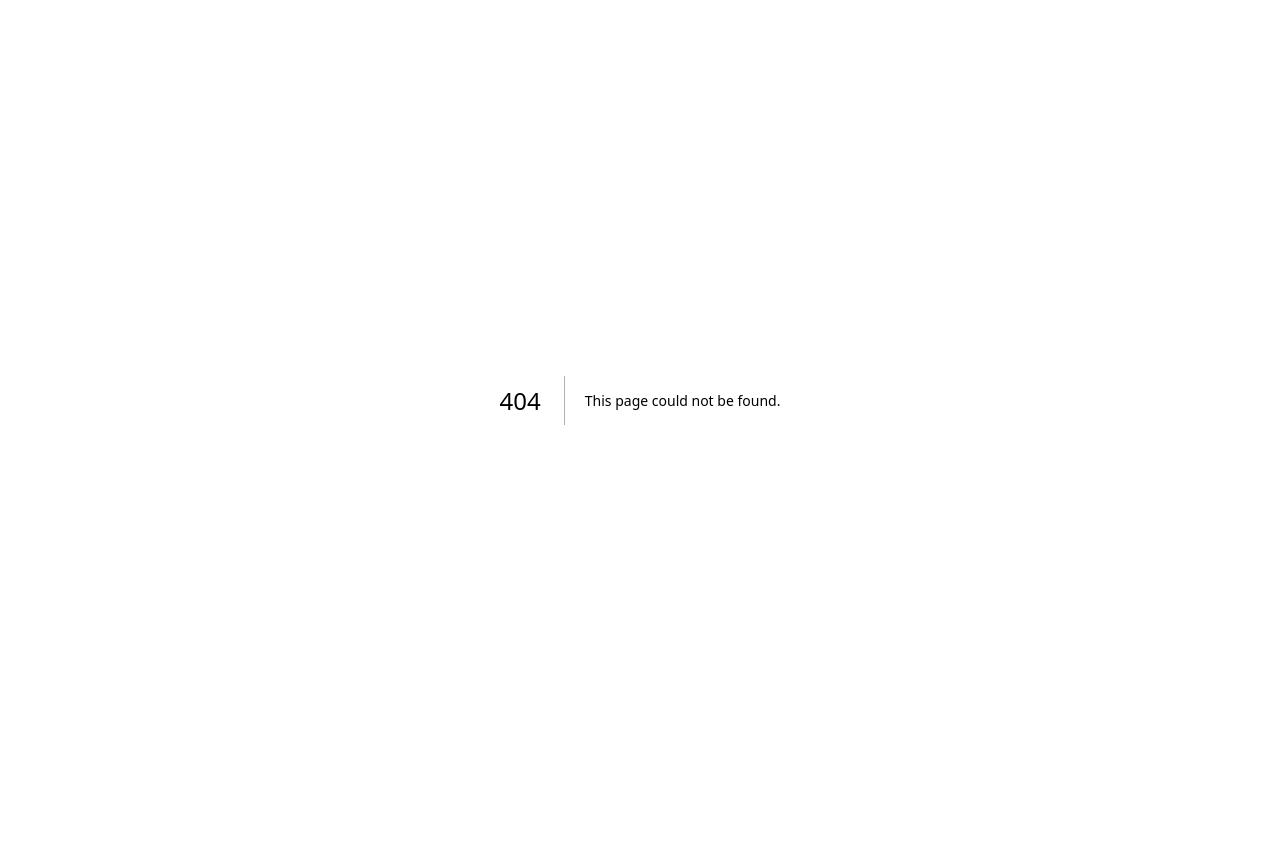
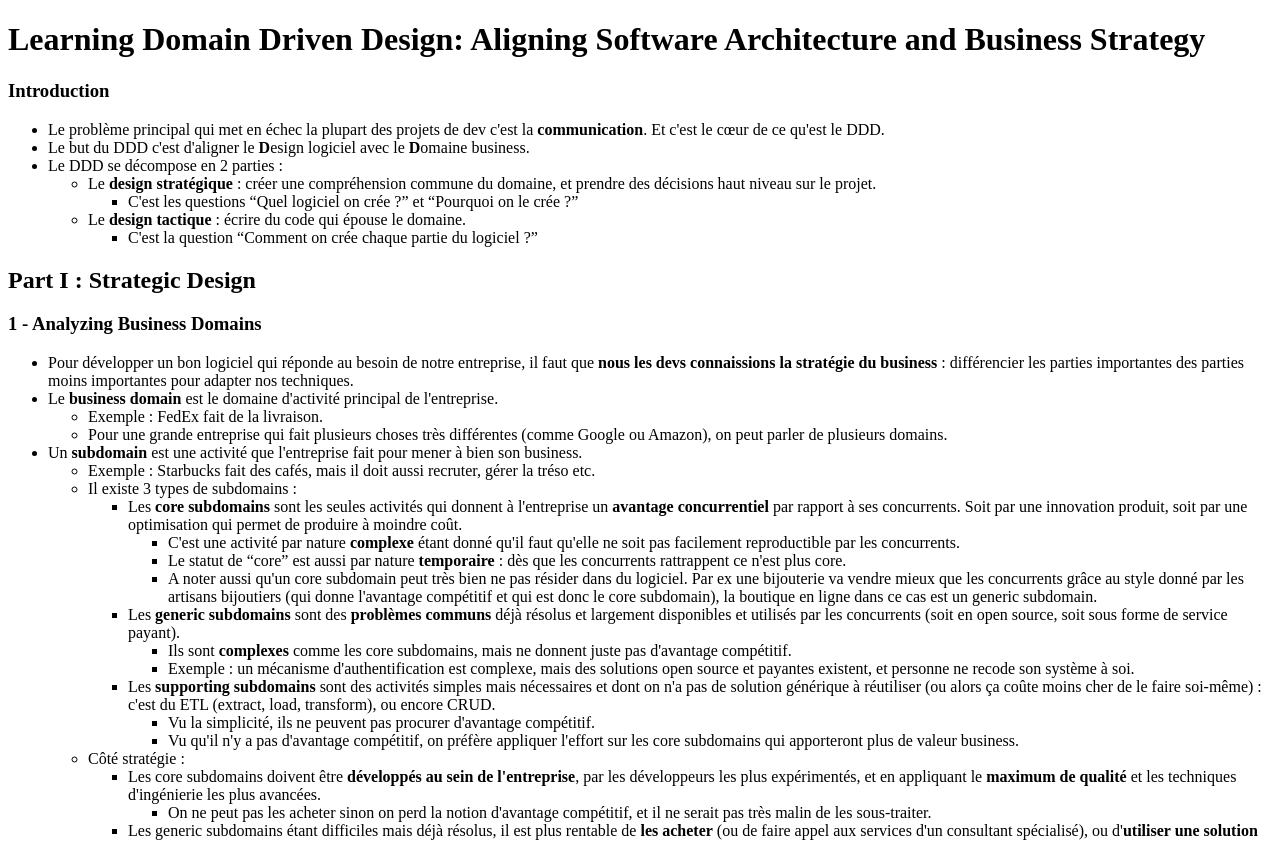
Before and after one commit to mkrtchian/reading-notes, a Next.js app: page /books/learning-domain-driven-design in a window 1280 px wide. Before the commit this address had no page. Shown: the top 842 px of the page. Before the commit the page ends 800 px from the top, so only its background shows below. Built offline with nearby package versions, Linux system fonts and the light colour scheme.

Commit message:
content(learning domain driven design): add markers

```diff
--- /dev/null
+++ b/components/markers/Colors.tsx
@@ -0,0 +1,47 @@
+export function Orange({ children }: { children: React.ReactNode }) {
+  return (
+    <strong style={{ color: "#ff9900" }}>
+      {children}
+    </strong>
+  );
+}
+
+export function Pink({ children }: { children: React.ReactNode }) {
+  return (
+    <strong style={{ color: "#e06666" }}>
+      {children}
+    </strong>
+  );
+}
+
+export function Blue({ children }: { children: React.ReactNode }) {
+  return (
+    <strong style={{ color: "#4a86e8" }}>
+      {children}
+    </strong>
+  );
+}
+
+export function Yellow({ children }: { children: React.ReactNode }) {
+  return (
+    <strong style={{ color: "#bf9000" }}>
+      {children}
+    </strong>
+  );
+}
+
+export function Purple({ children }: { children: React.ReactNode }) {
+  return (
+    <strong style={{ color: "#674ea7" }}>
+      {children}
+    </strong>
+  );
+}
+
+export function Green({ children }: { children: React.ReactNode }) {
+  return (
+    <strong style={{ color: "#6aa84f" }}>
+      {children}
+    </strong>
+  );
+}
--- a/pages/books/learning-domain-driven-design.md
+++ b/pages/books/learning-domain-driven-design.mdx
@@ -1,3 +1,6 @@
+import { Tool } from "../../components/markers/Tool";
+import { Orange, Rose, Blue, Yellow, Pink, Green, Purple } from "../../components/markers/Colors";
+
 # Learning Domain Driven Design: Aligning Software Architecture and Business Strategy
 
 ### Introduction
@@ -426,7 +429,7 @@
     - On va utiliser le pattern Proxy pour que la requête passe d'abord par le layer (le proxy), puis soit traduite correctement vers la target.
     - La traduction peut être **synchrone**, auquel cas le proxy est dans le même composant.
       - On peut aussi vouloir utiliser un **API gateway pattern**, en ayant un composant externe tenant le rôle du proxy et permettant d'intégrer plusieurs flux vers une même target.
-        - Dans ce cas, on pourra utiliser une solution open source comme **Kong** ou **KrakenD**, ou une solution payante comme **AWS API Gateway**, **Google Api-gee** ou **Azure API Management**.
+        - Dans ce cas, on pourra utiliser une solution open source comme <Tool>Kong</Tool> ou <Tool>KrakenD</Tool>, ou une solution payante comme <Tool>AWS API Gateway</Tool>, <Tool>Google Api-gee</Tool> ou <Tool>Azure API Management</Tool>.
     - La traduction peut aussi être **asynchrone**, auquel cas le proxy est un composant qui souscrit à des events, et envoie des messages.
       - Il pourrait en plus filtrer certains messages non pertinents.
       - Dans le cas d'un Open-Host Service, le modèle asynchrone est très pratique parce qu'il permet de **traduire correctement les événements du langage privé vers les événements du langage public**.
@@ -434,7 +437,7 @@
   - En mode **statefull** où le layer possède sa BDD et implémente une logique complexe.
     - On a le cas où on veut **agréger les données entrantes**. Soit parce qu'on veut les traiter par batchs, soit parce qu'on veut créer un plus gros message à partir de plus petits messages arrivant.
       - Le BDD propre au proxy sert alors à gérer ce processus d'agrégation.
-      - Parfois on peut utiliser un outil tout fait comme **Kafka**, **AWS Kinesis**, ou une solution de batch comme **Apache Nifi**, **AWS Glue**, **Spark**.
+      - Parfois on peut utiliser un outil tout fait comme <Tool>Kafka</Tool>, <Tool>AWS Kinesis</Tool>, ou une solution de batch comme <Tool>Apache Nifi</Tool>, <Tool>AWS Glue</Tool>, <Tool>Spark</Tool>.
     - On a aussi le cas où on veut **unifier des sources de données**. Par exemple un backend for frontend qui va chercher des données chez plusieurs autres bounded contexts pour les afficher.
 - A propos de l'**implémentation technique des domain events émis par les aggregates** et consommé par les autres composants.
   - Une façon de faire triviale mais mauvaise serait de laisser l'aggregate faire l'ajout de l'event dans le message bus.
@@ -556,7 +559,7 @@
   - Il faut une salle spacieuse, et rien qui ne gène pour que chaque participant accède librement au tableau.
     - Il ne faut pas de chaises, les participants sont debout.
 - L'atelier se passe en 10 étapes, pendant lequel le modèle est enrichi collectivement :
-  - **Étape 1 - Unstructured Exploration** : il s'agit d'une étape en mode brainstorming : tous les participants prennent des **post-its oranges**, et **écrivent dessus des events liés au process business** auquel on s'intéresse.
+  - **Étape 1 - Unstructured Exploration** : il s'agit d'une étape en mode brainstorming : tous les participants prennent des <Orange>post-its oranges</Orange>, et **écrivent dessus des events liés au process business** auquel on s'intéresse.
     - Les events sont collés sur le tableau sans se soucier de l'ordre ou de la redondance.
     - Les events sont formulés au passé.
     - Exemple d'events : “Notification sent”, “Destination chosen”, “Order shipped”.
@@ -564,28 +567,28 @@
     - On peut tracer des flèches à partir d'un post-it pour mener à plusieurs flows de posi-its possibles.
     - C'est aussi le moment d'enlever les doublons.
   - **Étape 3 - Pain Points** : On va marquer les points qui **requièrent une attention particulière** : des bottlenecks, des étapes manuelles à automatiser, de la doc ou du domain knowledge manquant etc.
-    - On fait ça avec des **post-its roses, tournés de 45°** pour être “en diamant”.
+    - On fait ça avec des <Pink>post-its roses, tournés de 45°</Pink> pour être “en diamant”.
     - Cette étape y est dédiée spécifiquement, mais le facilitateur doit aussi faire attention aux pain points levés tout au long de l'atelier et les marquer.
   - **Étape 4 - Pivotal Events** : On va s'intéresser à des events **marquant une étape importante** dans le processus, et tracer **une barre verticale** le long du tableau, pour délimiter l'avant et l'après cet event.
     - Exemple : dans un flow d'achat, “order initialized”, “order shipped” et “order delivered” peuvent être des events importants.
-  - **Étape 5 - Commands** : On va ajouter des commandes sur des **post-its bleus**, juste avant l'event qui résulte de la commande.
+  - **Étape 5 - Commands** : On va ajouter des commandes sur des <Blue>post-its bleus</Blue>, juste avant l'event qui résulte de la commande.
     - Les commandes sont formulées à l'impératif.
     - Exemple : “Publish campaign”, “Submit order”.
-    - Si l'actor (la persona du business domain, ex : client, administrateur etc.) qui émet la commande est évident, on l'ajoute sur le post-it de la commande avec un **post-it jaune**.
+    - Si l'actor (la persona du business domain, ex : client, administrateur etc.) qui émet la commande est évident, on l'ajoute sur le post-it de la commande avec un <Yellow>post-it jaune</Yellow>.
   - **Étape 6 - Policies** : Presque à chaque fois il y a des commandes qui n'ont pas d'actor associé. On peut alors leur ajouter une **automation policy** qui consiste à les **déclencher lors d'un domain event, sans intervention manuelle**.
-    - On ajoute ces policies avec des **post-its violets**, et on va les placer entre la commande et l'event concernés.
+    - On ajoute ces policies avec des <Purple>post-its violets</Purple>, et on va les placer entre la commande et l'event concernés.
     - On peut ajouter d'éventuels critères de déclenchement. Par exemple, si un event “complaint received” doit déclencher la commande “escalate” seulement si ça vient d'un client VIP, on peut mettre sur le post-it de policy que c'est seulement si client VIP.
     - Dans le cas où l'event et la commande sont loin, ne pas hésiter à tracer une flèche pour les joindre.
   - **Étape 7 - Read Models** : On ajoute les “read models”, c'est-à-dire les interfaces utilisateur (écran, rapport, notification etc.) utilisées par les actors pour prendre leurs décisions d'exécuter les commandes.
-    - Ils seront ajoutés sur des **post-its verts**.
+    - Ils seront ajoutés sur des <Green>post-its verts</Green>.
     - Exemple de read model : “Shopping cart”, pour un actor “customer”, qui va actionner la commande “submit order”.
   - **Étape 8 - External Systems** : On va représenter les intéractions avec des systèmes externes, c'est-à-dire qui ne font pas partie du domaine qu'on est en train d'explorer.
-    - Ils seront ajoutés sur des **post-its roses**.
+    - Ils seront ajoutés sur des <Pink>post-its roses</Pink>.
     - Ça peut être un composant qui déclenche une commande, par exemple un CRM qui déclenche l'ordre d'expédier une commande?
     - Ca peut aussi être un composant qu'on va notifier, par exemple notifier le CRM suite à un event qui dit que l'expédition est approuvée.
     - **A la fin de cette étape, toutes les commandes devront avoir leur origine associée** : soit un actor, soit une policy, soit un système externe.
   - **Étape 9 - Aggregates** : On va pouvoir organiser les commandes et events représentés en aggregates, sachant qu'un aggregate reçoit des commandes, et émet des events.
-    - On va ajouter de **longs post-its jaunes verticaux** pour représenter l'aggregate. On va les placer entre les commandes et les events.
+    - On va ajouter de <Yellow>longs post-its jaunes verticaux</Yellow> pour représenter l'aggregate. On va les placer entre les commandes et les events.
   - **Étape 10 - Bounded Contexts** : On va finalement essayer de **regrouper les aggregates entre eux**, soit parce qu'ils représentent des fonctionnalités liées entre elles, soit par leur couplage via des policies.
     - Ces groupes d'aggregates seront de bons candidats pour des bounded contexts.
     - On peut les matérialiser avec des pointillés entourant les groupes d'aggregates liés.
```
